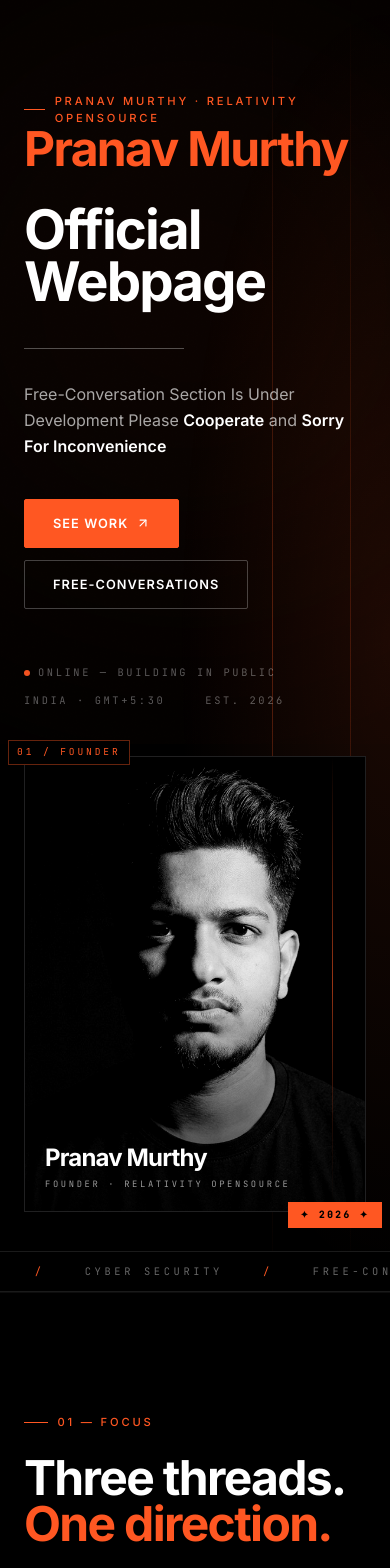
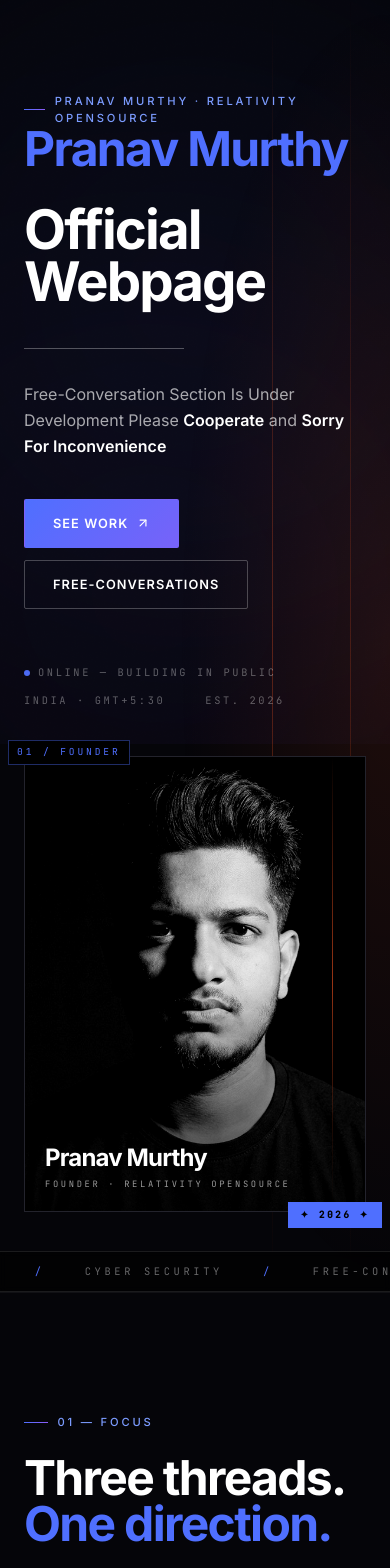
Before and after one commit to Pranav1295-P/Release-2.0, a React (Vite) app in the folder frontend/: page / in a window 390 px wide. Shown: the part 100-1668 px from the top of the page. Built offline with nearby package versions, Linux system fonts and the light colour scheme; no server answers.

Commit message:
Blue/purple UI theme, simplified WELCOME intro, New Feature badge

```diff
--- a/frontend/src/components/Navbar.jsx
+++ b/frontend/src/components/Navbar.jsx
@@ -27,7 +27,7 @@ export default function Navbar() {
     <motion.nav
       initial={{ y: -100, opacity: 0 }}
       animate={{ y: 0, opacity: 1 }}
-      transition={{ delay: 3.6, duration: 0.7, ease: [0.16, 1, 0.3, 1] }}
+      transition={{ delay: 3.0, duration: 0.7, ease: [0.16, 1, 0.3, 1] }}
       className={`fixed top-0 inset-x-0 z-50 transition-all duration-500 ${
         scrolled
           ? 'backdrop-blur-xl bg-black/80 border-b border-white/10'
--- a/frontend/src/index.css
+++ b/frontend/src/index.css
@@ -4,9 +4,11 @@
 
 :root {
   color-scheme: dark;
-  --coral: #ff5722;
-  --coral-light: #ff7a4d;
-  --ink: #000000;
+  --blue: #4f6fff;
+  --blue-light: #7c9cff;
+  --violet: #8b5cf6;
+  --violet-light: #a78bfa;
+  --ink: #050509;
   --white: #ffffff;
   --mute: #a3a3a3;
 }
@@ -17,7 +19,7 @@ html, body, #root {
 
 body {
   font-family: 'Inter', system-ui, -apple-system, sans-serif;
-  background: #000000;
+  background: #050509;
   color: #ffffff;
   overflow-x: hidden;
   font-feature-settings: 'cv02', 'cv03', 'cv04', 'cv11', 'ss01';
@@ -25,18 +27,18 @@ body {
 
 /* Scrollbar */
 ::-webkit-scrollbar { width: 6px; height: 6px; }
-::-webkit-scrollbar-track { background: #000000; }
+::-webkit-scrollbar-track { background: #050509; }
 ::-webkit-scrollbar-thumb {
-  background: #ff5722;
+  background: linear-gradient(180deg, #4f6fff, #8b5cf6);
   border-radius: 0;
 }
 
 ::selection {
-  background: #ff5722;
+  background: #4f6fff;
   color: #ffffff;
 }
 
-/* Display headings — Inter heavy, tight tracking */
+/* Display headings — Inter heavy, tight tracking (font unchanged) */
 h1, h2, h3, .font-display {
   font-family: 'Inter', sans-serif;
   font-weight: 700;
@@ -44,14 +46,17 @@ h1, h2, h3, .font-display {
   line-height: 0.95;
 }
 
-/* Backward-compat — old class names now resolve to coral/white */
+/* Backward-compat — old class names now resolve to blue/violet */
 .text-gradient-gold,
 .text-gradient-lime {
-  color: #ff5722;
+  background: linear-gradient(90deg, #7c9cff, #a78bfa);
+  -webkit-background-clip: text;
+  background-clip: text;
+  color: transparent;
 }
 
 .text-gradient-violet {
-  color: #ff7a4d;
+  color: #a78bfa;
 }
 
 .text-cream-warm {
@@ -68,11 +73,11 @@ h1, h2, h3, .font-display {
   transition: all 0.25s ease;
 }
 .glass-hover:hover {
-  border-color: #ff5722;
-  background: rgba(255, 87, 34, 0.04);
+  border-color: #4f6fff;
+  background: rgba(79, 111, 255, 0.05);
 }
 
-/* Buttons — primary coral, secondary outlined */
+/* Buttons — primary blue→violet gradient, secondary outlined */
 .btn-premium {
   position: relative;
   display: inline-flex;
@@ -85,14 +90,16 @@ h1, h2, h3, .font-display {
   font-size: 0.8rem;
   letter-spacing: 0.08em;
   text-transform: uppercase;
-  background: #ff5722;
+  background: linear-gradient(135deg, #4f6fff, #8b5cf6);
+  background-size: 150% 150%;
+  background-position: 0% 0%;
   color: #ffffff;
-  border: 1px solid #ff5722;
-  transition: all 0.25s ease;
+  border: 1px solid transparent;
+  transition: all 0.3s ease;
 }
 .btn-premium:hover {
-  background: #e64a1a;
-  border-color: #e64a1a;
+  background-position: 100% 100%;
+  box-shadow: 0 0 24px -4px rgba(79, 111, 255, 0.5);
 }
 
 .btn-ghost {
@@ -112,8 +119,9 @@ h1, h2, h3, .font-display {
   background: transparent;
 }
 .btn-ghost:hover {
-  border-color: #ffffff;
-  background: rgba(255, 255, 255, 0.05);
+  border-color: #7c9cff;
+  color: #7c9cff;
+  background: rgba(79, 111, 255, 0.06);
 }
 
 /* Eyebrow labels */
@@ -126,17 +134,17 @@ h1, h2, h3, .font-display {
   font-weight: 500;
   letter-spacing: 0.25em;
   text-transform: uppercase;
-  color: #ff5722;
+  color: #7c9cff;
 }
 .section-eyebrow::before {
   content: '';
   display: inline-block;
   width: 24px;
   height: 1px;
-  background: #ff5722;
+  background: linear-gradient(90deg, #4f6fff, #8b5cf6);
 }
 
-/* Aurora — much more subtle */
+/* Aurora — blue + violet glows */
 .aurora {
   position: fixed;
   inset: 0;
@@ -153,10 +161,21 @@ h1, h2, h3, .font-display {
   height: 800px;
   border-radius: 50%;
   filter: blur(180px);
+  opacity: 0.14;
+  background: radial-gradient(circle, #4f6fff, transparent 70%);
+}
+.aurora::after {
+  content: '';
+  position: absolute;
+  bottom: -200px;
+  left: -200px;
+  width: 700px;
+  height: 700px;
+  border-radius: 50%;
+  filter: blur(180px);
   opacity: 0.12;
-  background: radial-gradient(circle, #ff5722, transparent 70%);
+  background: radial-gradient(circle, #8b5cf6, transparent 70%);
 }
-.aurora::after { display: none; }
 
 /* Grid background — barely visible */
 .grid-bg {
@@ -168,7 +187,7 @@ h1, h2, h3, .font-display {
   -webkit-mask-image: linear-gradient(180deg, black 0%, transparent 70%);
 }
 
-/* Server-room style vertical light strips (Radiant-inspired) */
+/* Vertical light strips */
 .light-strips {
   position: absolute;
   inset: 0;
@@ -182,11 +201,14 @@ h1, h2, h3, .font-display {
   top: 0;
   bottom: 0;
   width: 2px;
-  background: linear-gradient(180deg, transparent 0%, #ff5722 50%, transparent 100%);
+  background: linear-gradient(180deg, transparent 0%, #4f6fff 50%, transparent 100%);
   opacity: 0.4;
 }
 .light-strips::before { left: 25%; }
-.light-strips::after { right: 25%; }
+.light-strips::after {
+  right: 25%;
+  background: linear-gradient(180deg, transparent 0%, #8b5cf6 50%, transparent 100%);
+}
 
 /* Noise overlay */
 .noise {
--- a/frontend/src/pages/Auth.jsx
+++ b/frontend/src/pages/Auth.jsx
@@ -148,7 +148,7 @@ export default function Auth() {
                   onClick={() => reset(m)}
                   className={`flex-1 py-2.5 text-xs uppercase tracking-[0.15em] font-medium transition-colors ${
                     mode === m
-                      ? 'bg-coral-500 text-black'
+                      ? 'bg-coral-500 text-white'
                       : 'text-white/55 hover:text-white'
                   }`}
                 >
--- a/frontend/src/pages/BlogDetail.jsx
+++ b/frontend/src/pages/BlogDetail.jsx
@@ -108,7 +108,7 @@ export default function BlogDetail() {
         >
           <div className="flex items-center justify-between mb-4">
             <div className="flex items-center gap-2.5">
-              <div className="w-9 h-9 bg-coral-500 text-black flex items-center justify-center font-display font-bold">
+              <div className="w-9 h-9 bg-coral-500 text-white flex items-center justify-center font-display font-bold">
                 {post.author?.username?.[0]?.toUpperCase() || '?'}
               </div>
               <div>
@@ -187,7 +187,7 @@ export default function BlogDetail() {
               className="border border-white/12 p-5 mb-6"
             >
               <div className="flex items-center gap-2 text-xs text-white/55 mb-3 font-mono uppercase tracking-wider">
-                <span className="w-6 h-6 bg-coral-500 text-black flex items-center justify-center font-display font-bold text-xs">
+                <span className="w-6 h-6 bg-coral-500 text-white flex items-center justify-center font-display font-bold text-xs">
                   {user.username?.[0]?.toUpperCase()}
                 </span>
                 @{user.username}
--- a/frontend/src/pages/Blogs.jsx
+++ b/frontend/src/pages/Blogs.jsx
@@ -114,7 +114,7 @@ export default function Blogs() {
                     {/* author row */}
                     <div className="flex items-center justify-between mb-3">
                       <div className="flex items-center gap-2.5">
-                        <div className="w-8 h-8 bg-coral-500 text-black flex items-center justify-center font-display font-bold text-sm">
+                        <div className="w-8 h-8 bg-coral-500 text-white flex items-center justify-center font-display font-bold text-sm">
                           {post.author?.username?.[0]?.toUpperCase() || '?'}
                         </div>
                         <div>
--- a/frontend/tailwind.config.js
+++ b/frontend/tailwind.config.js
@@ -5,16 +5,23 @@ export default {
     extend: {
       colors: {
         ink: {
-          950: '#000000',
-          900: '#070708',
-          800: '#0e0e10',
-          700: '#16161a',
+          950: '#050509',
+          900: '#0a0a14',
+          800: '#10101f',
+          700: '#17172b',
         },
+        // primary accent — electric blue
         coral: {
-          400: '#ff7a4d',
-          500: '#ff5722',
-          600: '#e64a1a',
-          700: '#c93f15',
+          400: '#7c9cff',
+          500: '#4f6fff',
+          600: '#3d56e0',
+          700: '#2f43b8',
+        },
+        // secondary accent — violet/purple
+        violet: {
+          400: '#a78bfa',
+          500: '#8b5cf6',
+          600: '#7c3aed',
         },
         mute: {
           100: '#fafafa',
@@ -30,22 +37,22 @@ export default {
           300: '#a3a3a3',
         },
         lime: {
-          400: '#ff5722',
-          500: '#ff5722',
-          600: '#e64a1a',
+          400: '#7c9cff',
+          500: '#4f6fff',
+          600: '#3d56e0',
         },
         gold: {
-          400: '#ff5722',
-          500: '#ff5722',
-          600: '#e64a1a',
+          400: '#7c9cff',
+          500: '#4f6fff',
+          600: '#3d56e0',
         },
         peach: {
-          400: '#ff7a4d',
-          500: '#ff5722',
+          400: '#a78bfa',
+          500: '#8b5cf6',
         },
         accent: {
-          cyan: '#ff7a4d',
-          violet: '#ff5722',
+          cyan: '#7c9cff',
+          violet: '#8b5cf6',
         },
       },
       fontFamily: {
```
Also changed, not shown: frontend/src/components/BlogComposer.jsx (+15 -4 lines), frontend/src/components/IntroOverlay.jsx (+61 -106 lines), frontend/public/favicon.svg.
